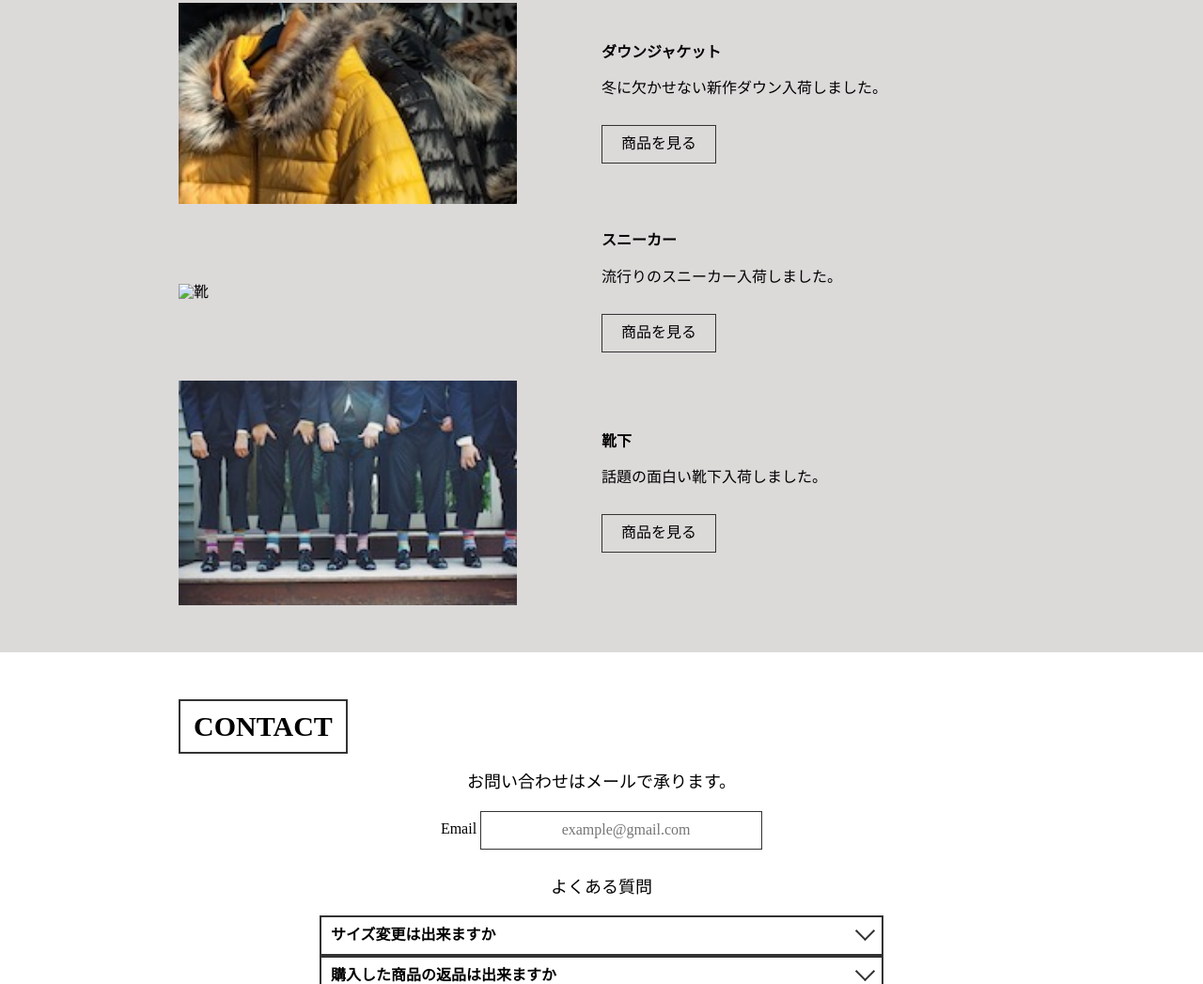
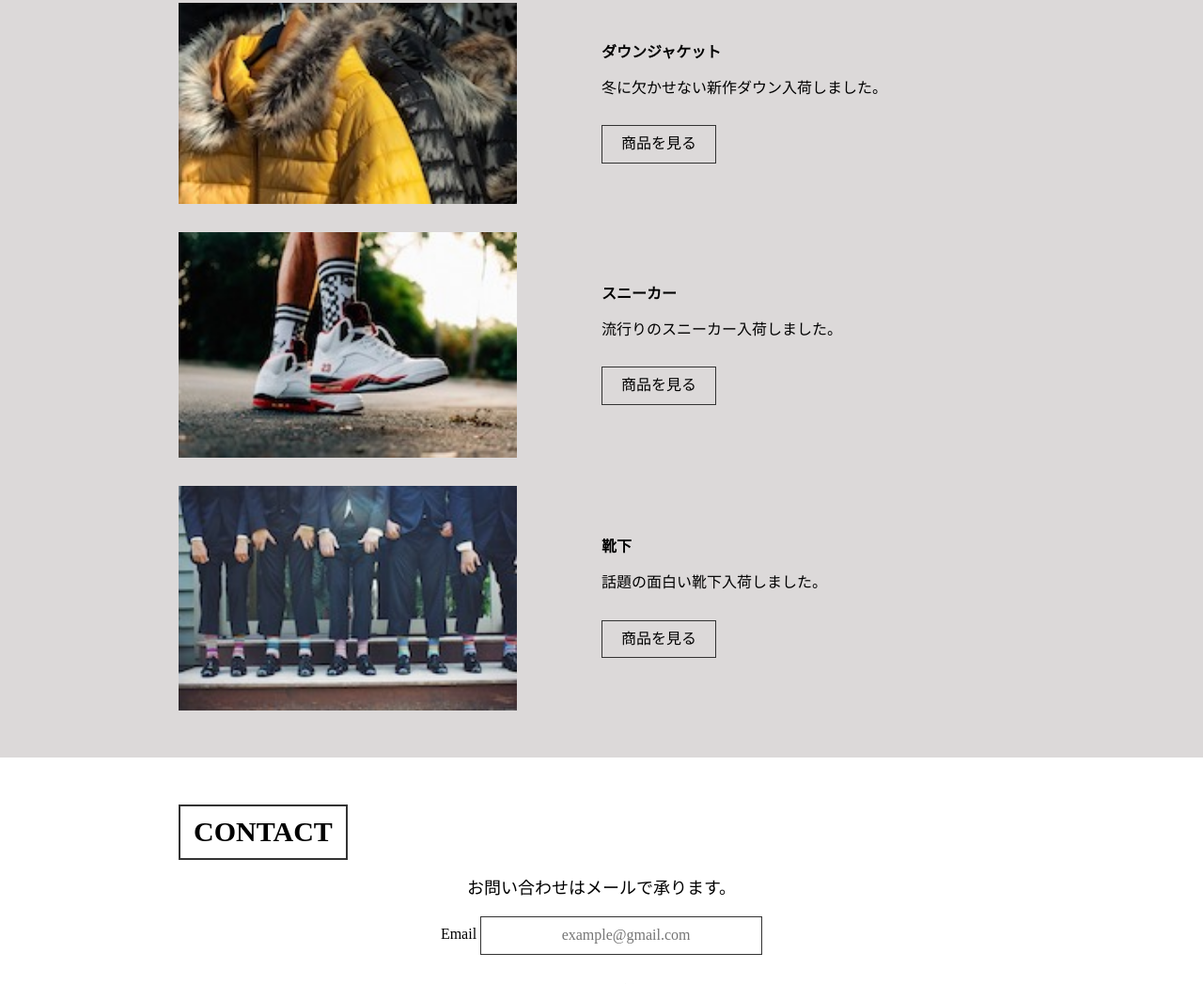
Before and after one commit to Kato-Dai26/kato-11-pro.github.io, a plain HTML site: page index.html in a window 1280 px wide. Shown: the part 1669-2716 px from the top of the page at 94% size. Drawn offline with nearby package versions, Linux system fonts and the light colour scheme; some packages are replaced by stand-ins of ours; files whose address does not match are found by name.

Commit message:
Update index.html

```diff
--- a/index.html
+++ b/index.html
@@ -152,7 +152,7 @@
         </li>
         <li>
           <div class="pick-pic">
-            <img src="img/kutu.jpg" alt="靴">
+            <img src="https://raw.githubusercontent.com/Kato-Dai26/kato-11-pro.github.io/a93826911427c032c07ec5b862fa730d3c12e4f2/kutu.jpg" alt="靴">
           </div>
           <div class="pick-txt">
             <h3>スニーカー</h3>
```
